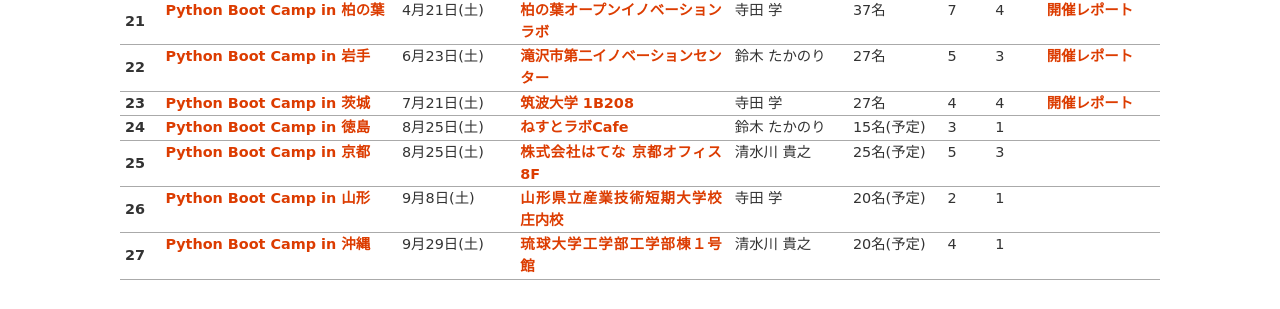
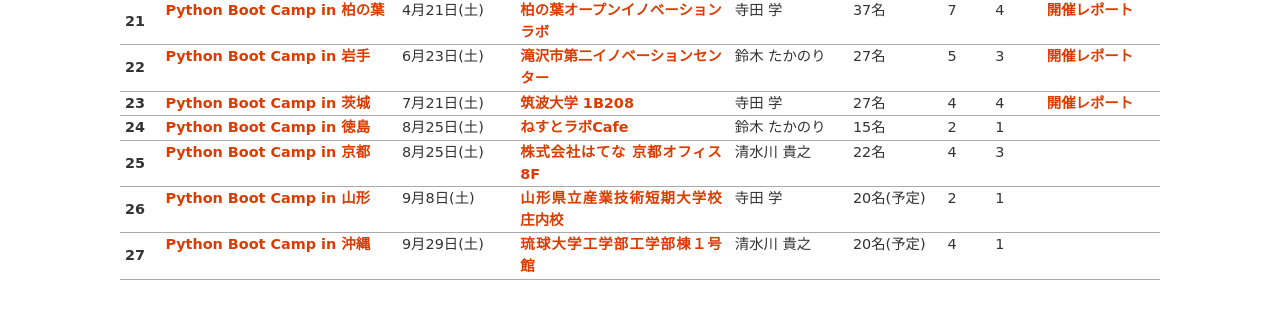
Before and after one commit to pyconjp/www.pycon.jp, a Sphinx documentation site: the page built from source/support/bootcamp.rst, in a window 1280 px wide and 900 px high, scrolled down 2306 px. Shown: the part 141-450 px from the top of the window. Built offline with Sphinx 7.4.7, drawn with Linux system fonts in a browser that asks for light colours.

```diff
--- a/source/support/bootcamp.rst
+++ b/source/support/bootcamp.rst
@@ -332,8 +332,8 @@
      - 8月25日(土)
      - `ねすとラボCafe <http://nest-lab.net/>`_
      - 鈴木 たかのり
-     - 15名(予定)
-     - 3
+     - 15名
+     - 2
      - 1
      -
    * - 25
@@ -341,8 +341,8 @@
      - 8月25日(土)
      - `株式会社はてな 京都オフィス 8F <http://hatenacorp.jp/information/outline>`_
      - 清水川 貴之
-     - 25名(予定)
-     - 5
+     - 22名
+     - 4
      - 3
      -
    * - 26
```
